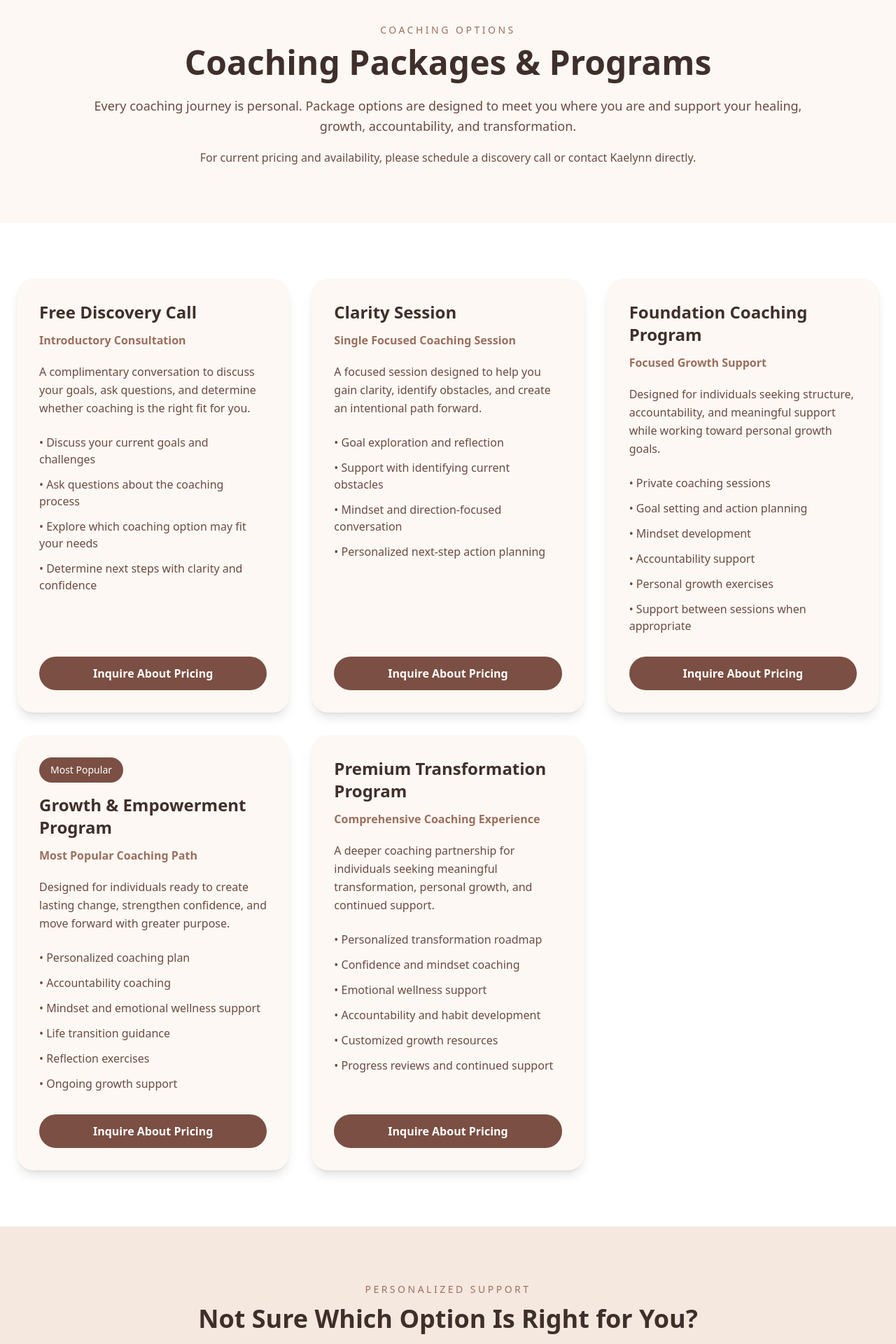
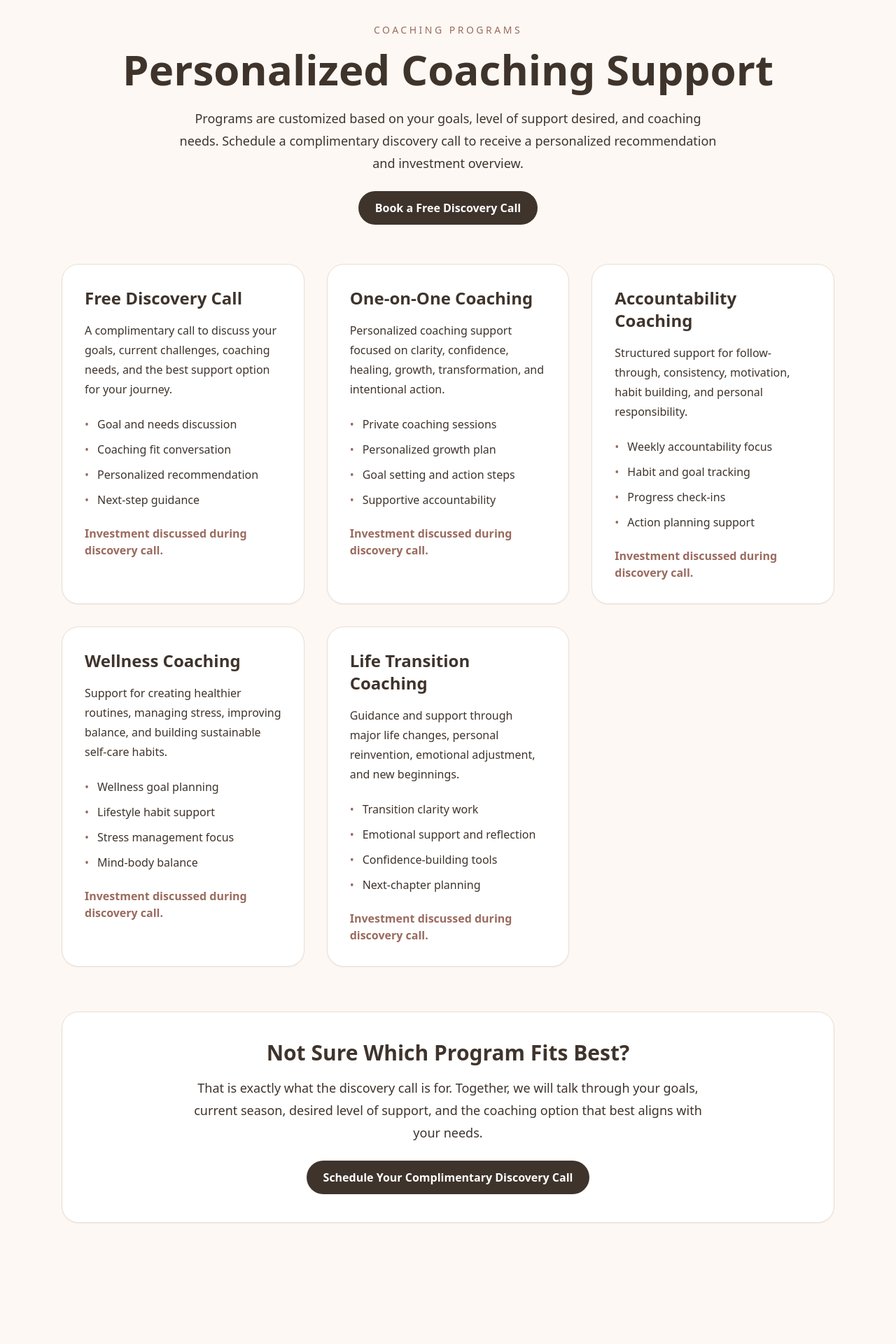
Before and after one commit to Kaelynn-Kinnison/life-coaching-with-kaelynn2, a Next.js app: page /pricing in a window 1280 px wide. Shown: the part 120-2040 px from the top of the page at 70% size. After the commit the page ends 1947 px from the top, so only its background shows below. Built offline with nearby package versions, Linux system fonts and the light colour scheme; a web font is replaced by a local one.

Commit message:
Update page.js

```diff
--- a/app/pricing/page.js
+++ b/app/pricing/page.js
@@ -1,163 +1,141 @@
-import Link from "next/link";
+const bookingLink = "https://calendar.app.google/YdUEyKBPG7xa4ox99";
 
 export default function Pricing() {
-  const offers = [
+  const programs = [
     {
       title: "Free Discovery Call",
-      length: "Introductory Consultation",
       description:
-        "A complimentary conversation to discuss your goals, ask questions, and determine whether coaching is the right fit for you.",
+        "A complimentary call to discuss your goals, current challenges, coaching needs, and the best support option for your journey.",
       includes: [
-        "Discuss your current goals and challenges",
-        "Ask questions about the coaching process",
-        "Explore which coaching option may fit your needs",
-        "Determine next steps with clarity and confidence",
+        "Goal and needs discussion",
+        "Coaching fit conversation",
+        "Personalized recommendation",
+        "Next-step guidance",
       ],
     },
     {
-      title: "Clarity Session",
-      length: "Single Focused Coaching Session",
+      title: "One-on-One Coaching",
       description:
-        "A focused session designed to help you gain clarity, identify obstacles, and create an intentional path forward.",
+        "Personalized coaching support focused on clarity, confidence, healing, growth, transformation, and intentional action.",
       includes: [
-        "Goal exploration and reflection",
-        "Support with identifying current obstacles",
-        "Mindset and direction-focused conversation",
-        "Personalized next-step action planning",
+        "Private coaching sessions",
+        "Personalized growth plan",
+        "Goal setting and action steps",
+        "Supportive accountability",
       ],
     },
     {
-      title: "Foundation Coaching Program",
-      length: "Focused Growth Support",
+      title: "Accountability Coaching",
       description:
-        "Designed for individuals seeking structure, accountability, and meaningful support while working toward personal growth goals.",
+        "Structured support for follow-through, consistency, motivation, habit building, and personal responsibility.",
       includes: [
-        "Private coaching sessions",
-        "Goal setting and action planning",
-        "Mindset development",
-        "Accountability support",
-        "Personal growth exercises",
-        "Support between sessions when appropriate",
+        "Weekly accountability focus",
+        "Habit and goal tracking",
+        "Progress check-ins",
+        "Action planning support",
       ],
     },
     {
-      title: "Growth & Empowerment Program",
-      length: "Most Popular Coaching Path",
-      badge: "Most Popular",
+      title: "Wellness Coaching",
       description:
-        "Designed for individuals ready to create lasting change, strengthen confidence, and move forward with greater purpose.",
+        "Support for creating healthier routines, managing stress, improving balance, and building sustainable self-care habits.",
       includes: [
-        "Personalized coaching plan",
-        "Accountability coaching",
-        "Mindset and emotional wellness support",
-        "Life transition guidance",
-        "Reflection exercises",
-        "Ongoing growth support",
+        "Wellness goal planning",
+        "Lifestyle habit support",
+        "Stress management focus",
+        "Mind-body balance",
       ],
     },
     {
-      title: "Premium Transformation Program",
-      length: "Comprehensive Coaching Experience",
+      title: "Life Transition Coaching",
       description:
-        "A deeper coaching partnership for individuals seeking meaningful transformation, personal growth, and continued support.",
+        "Guidance and support through major life changes, personal reinvention, emotional adjustment, and new beginnings.",
       includes: [
-        "Personalized transformation roadmap",
-        "Confidence and mindset coaching",
-        "Emotional wellness support",
-        "Accountability and habit development",
-        "Customized growth resources",
-        "Progress reviews and continued support",
+        "Transition clarity work",
+        "Emotional support and reflection",
+        "Confidence-building tools",
+        "Next-chapter planning",
       ],
     },
   ];
 
   return (
-    <main className="bg-[#fdf8f3] text-[#3f2f2a]">
-      <section className="px-6 py-20 text-center">
-        <div className="max-w-5xl mx-auto">
-          <p className="uppercase tracking-[0.25em] text-[#9b6f5f] text-sm mb-3">
-            Coaching Options
+    <main className="bg-[#fdf8f3] text-[#3f342c]">
+      <section className="max-w-6xl mx-auto px-6 py-20">
+        <div className="text-center mb-14">
+          <p className="uppercase tracking-[0.25em] text-sm text-[#9b6b5f] mb-4">
+            Coaching Programs
           </p>
 
-          <h1 className="text-5xl font-bold mb-6">
-            Coaching Packages & Programs
+          <h1 className="text-4xl md:text-6xl font-bold mb-6">
+            Personalized Coaching Support
           </h1>
 
-          <p className="text-lg text-[#6b4b43] leading-relaxed">
-            Every coaching journey is personal. Package options are designed to
-            meet you where you are and support your healing, growth,
-            accountability, and transformation.
+          <p className="text-lg leading-8 max-w-3xl mx-auto mb-6">
+            Programs are customized based on your goals, level of support
+            desired, and coaching needs. Schedule a complimentary discovery call
+            to receive a personalized recommendation and investment overview.
           </p>
 
-          <p className="text-[#6b4b43] leading-relaxed mt-4">
-            For current pricing and availability, please schedule a discovery
-            call or contact Kaelynn directly.
-          </p>
+          <a
+            href={bookingLink}
+            target="_blank"
+            rel="noopener noreferrer"
+            className="inline-block rounded-full bg-[#3f342c] px-6 py-3 text-white font-semibold hover:bg-[#5a4a3f] transition"
+          >
+            Book a Free Discovery Call
+          </a>
         </div>
-      </section>
 
-      <section className="bg-white px-6 py-20">
-        <div className="max-w-7xl mx-auto grid md:grid-cols-3 gap-8">
-          {offers.map((offer) => (
+        <div className="grid md:grid-cols-2 lg:grid-cols-3 gap-8">
+          {programs.map((program) => (
             <div
-              key={offer.title}
-              className="bg-[#fdf8f3] rounded-3xl shadow-lg p-8 flex flex-col"
+              key={program.title}
+              className="rounded-3xl bg-white border border-[#eadfd5] p-8 shadow-sm"
             >
-              {offer.badge && (
-                <p className="bg-[#7b4f43] text-white text-sm px-4 py-2 rounded-full w-fit mb-4">
-                  {offer.badge}
-                </p>
-              )}
+              <h2 className="text-2xl font-semibold mb-4">
+                {program.title}
+              </h2>
 
-              <h2 className="text-2xl font-bold mb-3">{offer.title}</h2>
-
-              <p className="text-[#9b6f5f] font-semibold mb-5">
-                {offer.length}
+              <p className="leading-7 mb-6">
+                {program.description}
               </p>
 
-              <p className="text-[#6b4b43] leading-relaxed mb-6">
-                {offer.description}
-              </p>
-
-              <ul className="space-y-3 text-[#6b4b43] mb-8">
-                {offer.includes.map((item) => (
-                  <li key={item}>• {item}</li>
+              <ul className="space-y-3 mb-6">
+                {program.includes.map((item) => (
+                  <li key={item} className="flex gap-3">
+                    <span className="text-[#9b6b5f]">•</span>
+                    <span>{item}</span>
+                  </li>
                 ))}
               </ul>
 
-              <Link
-                href="/contact#book"
-                className="mt-auto text-center bg-[#7b4f43] text-white px-6 py-3 rounded-full font-semibold hover:bg-[#5f3c33]"
-              >
-                Inquire About Pricing
-              </Link>
+              <p className="font-semibold text-[#9b6b5f]">
+                Investment discussed during discovery call.
+              </p>
             </div>
           ))}
         </div>
-      </section>
 
-      <section className="px-6 py-20 bg-[#f5e8df]">
-        <div className="max-w-5xl mx-auto text-center">
-          <p className="uppercase tracking-[0.25em] text-[#9b6f5f] text-sm mb-3">
-            Personalized Support
+        <div className="mt-16 rounded-3xl bg-white border border-[#eadfd5] p-8 md:p-10 text-center shadow-sm">
+          <h2 className="text-3xl font-bold mb-4">
+            Not Sure Which Program Fits Best?
+          </h2>
+
+          <p className="text-lg leading-8 max-w-3xl mx-auto mb-6">
+            That is exactly what the discovery call is for. Together, we will
+            talk through your goals, current season, desired level of support,
+            and the coaching option that best aligns with your needs.
           </p>
 
-          <h2 className="text-4xl font-bold mb-6">
-            Not Sure Which Option Is Right for You?
-          </h2>
-
-          <p className="text-lg text-[#6b4b43] leading-relaxed mb-8">
-            A discovery call is the best place to ask questions, discuss your
-            goals, and determine which coaching option aligns with your current
-            season of life.
-          </p>
-
-          <Link
-            href="/contact#book"
-            className="inline-block bg-[#7b4f43] text-white px-8 py-4 rounded-full font-semibold hover:bg-[#5f3c33]"
+          <a
+            href={bookingLink}
+            target="_blank"
+            rel="noopener noreferrer"
+            className="inline-block rounded-full bg-[#3f342c] px-6 py-3 text-white font-semibold hover:bg-[#5a4a3f] transition"
           >
-            Schedule a Discovery Call
-          </Link>
+            Schedule Your Complimentary Discovery Call
+          </a>
         </div>
       </section>
     </main>
```
